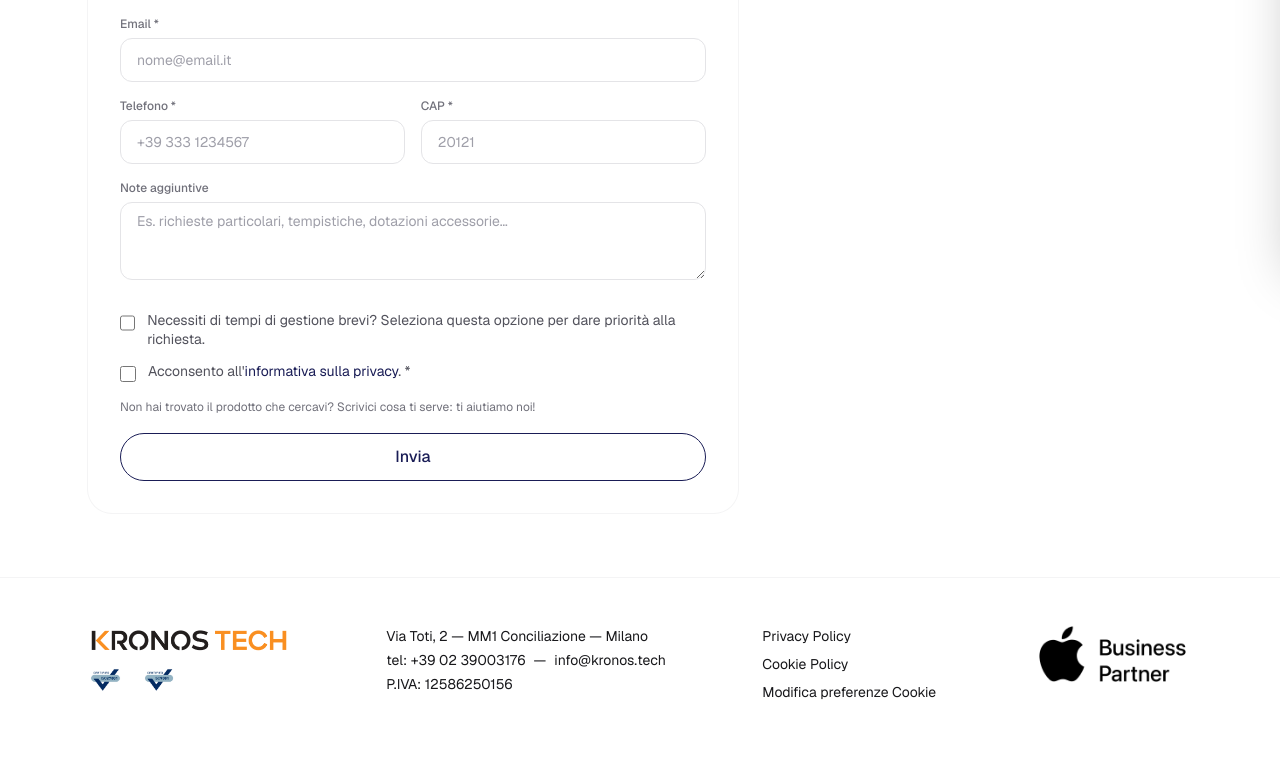
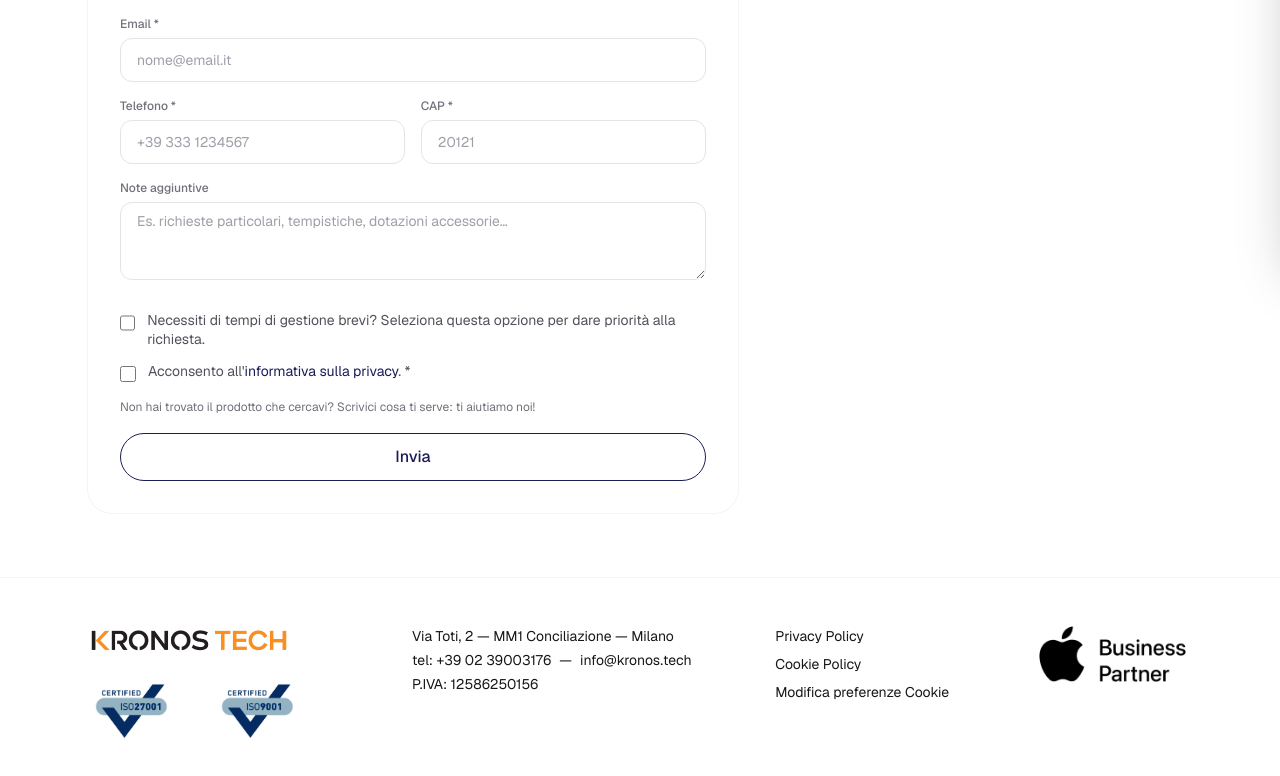
Before and after one commit to silviaficara/ifis-offerta, a Next.js app: page /checkout in a window 1280 px wide. Shown: the part 539-1315 px from the top of the page. Before the commit the page ends 1289 px from the top, so only its background shows below. Built offline with nearby package versions, Linux system fonts and the light colour scheme.

Commit message:
style(footer): enlarge certification logos (h-8 → h-20)

```diff
--- a/components/layout/Footer.tsx
+++ b/components/layout/Footer.tsx
@@ -13,7 +13,7 @@ export function Footer() {
               height={222}
               className="h-6 sm:h-7 w-auto"
             />
-            <div className="flex items-center gap-2">
+            <div className="flex items-center gap-3 mt-1">
               <a
                 href="https://www.kronos.tech/wp-content/uploads/2026/05/Certificato-ITA-10327-ISMS-Kronos-Informatica-S.r.l-%E2%80%93-Kopi.pdf"
                 target="_blank"
@@ -24,9 +24,9 @@ export function Footer() {
                 <Image
                   src="/certificazioni/iso-27001.png"
                   alt="ISO 27001 - Information Security"
-                  width={120}
-                  height={60}
-                  className="h-8 w-auto"
+                  width={200}
+                  height={200}
+                  className="h-20 w-auto"
                 />
               </a>
               <a
@@ -39,9 +39,9 @@ export function Footer() {
                 <Image
                   src="/certificazioni/iso-9001.png"
                   alt="ISO 9001 - Quality Management"
-                  width={120}
-                  height={60}
-                  className="h-8 w-auto"
+                  width={200}
+                  height={200}
+                  className="h-20 w-auto"
                 />
               </a>
             </div>
```
